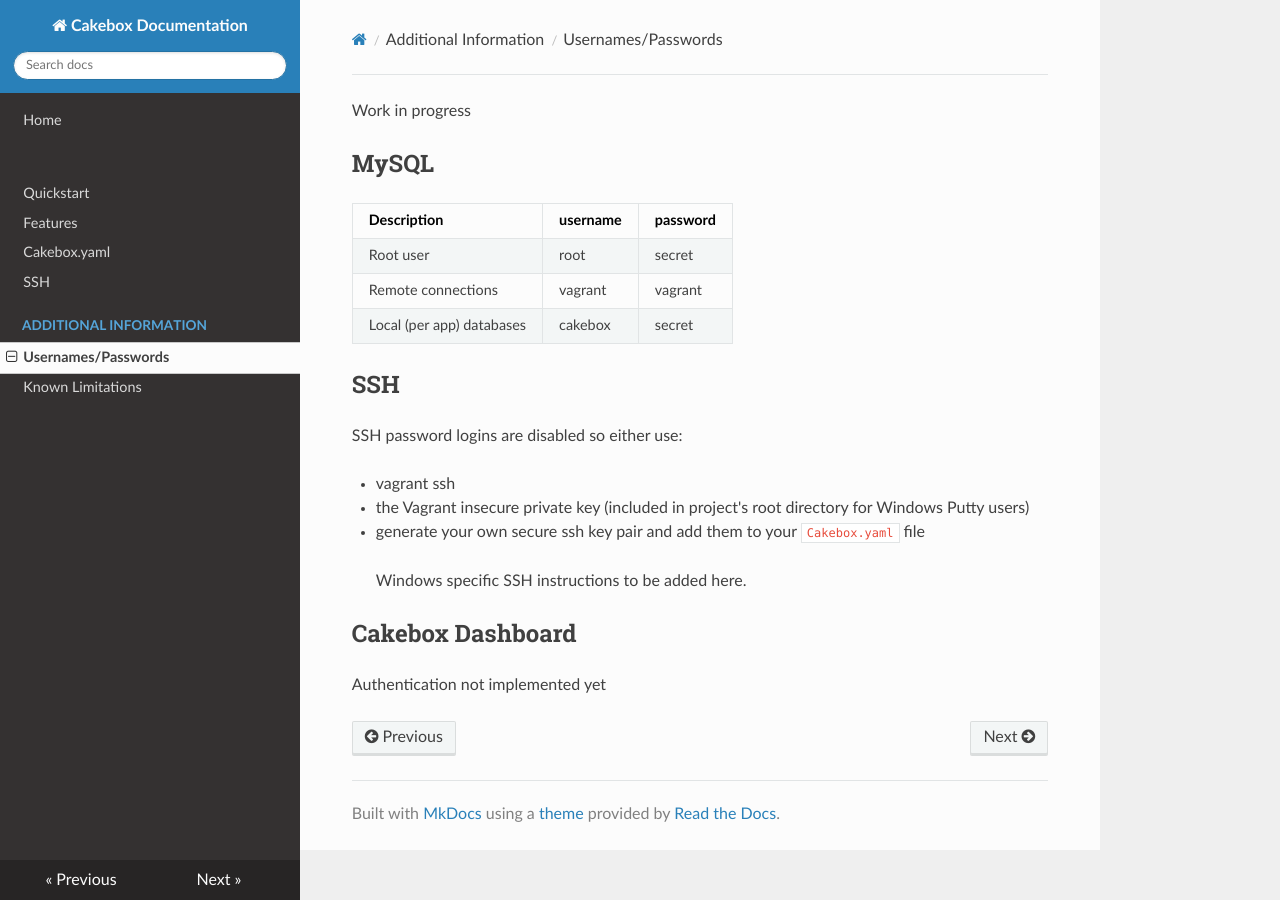
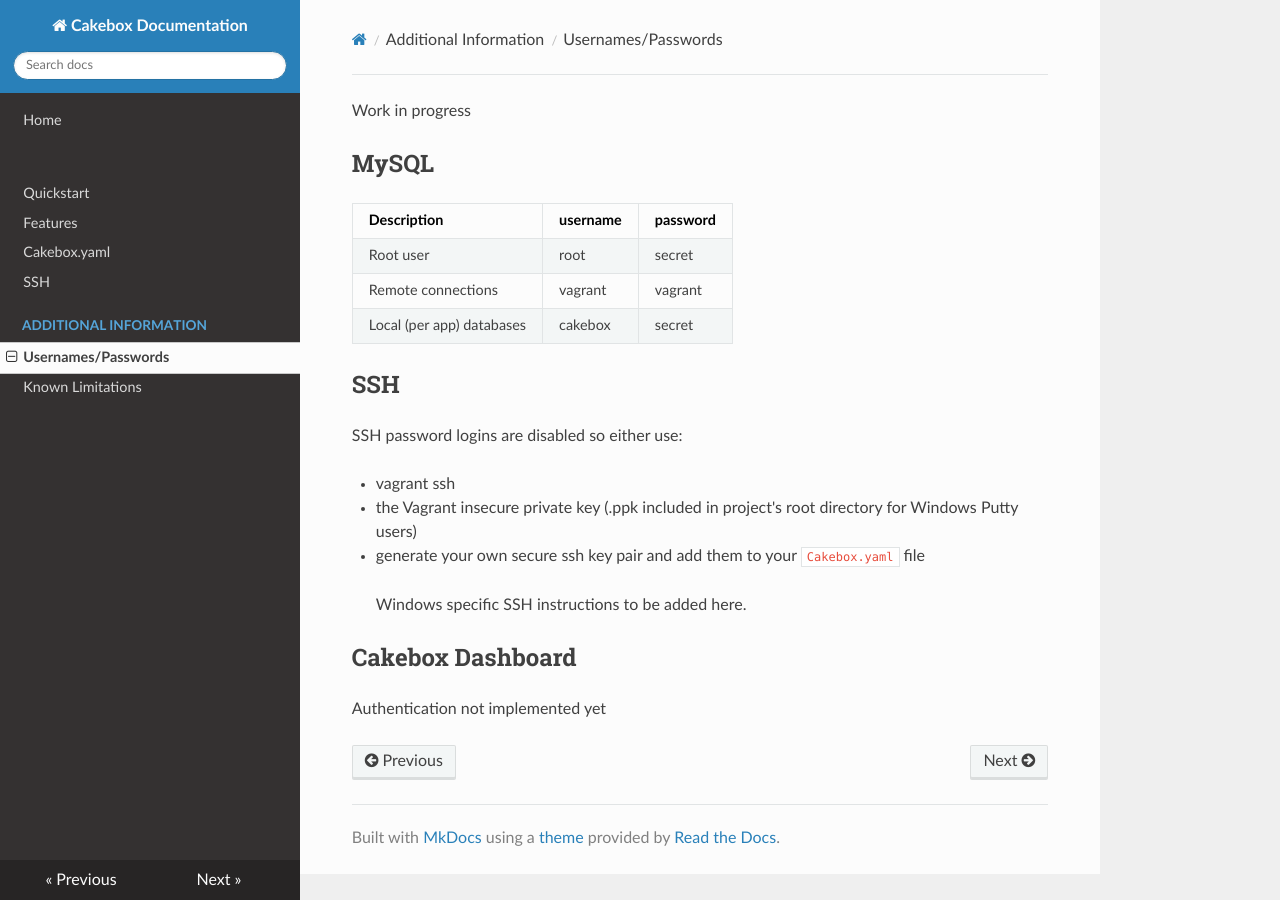
Before and after one commit to alt3/cakebox, an MkDocs documentation site: the page built from docs/sources/additional/credentials.md, in a window 1280 px wide. Built offline with MkDocs 1.6.1, drawn with Linux system fonts in a browser that asks for light colours; nearby versions of some CDN libraries; old or Windows-style settings are respelled for this version of MkDocs.

Commit message:
Clarifies .ppk

```diff
--- a/docs/sources/additional/credentials.md
+++ b/docs/sources/additional/credentials.md
@@ -13,7 +13,7 @@ Local (per app) databases | cakebox | secret
 SSH password logins are disabled so either use:
 
 + vagrant ssh
-+ the Vagrant insecure private key (included in project's root directory for Windows Putty users)
++ the Vagrant insecure private key (.ppk included in project's root directory for Windows Putty users)
 + generate your own secure ssh key pair and add them to your ``Cakebox.yaml`` file
 
 > Windows specific SSH instructions to be added here.
```
